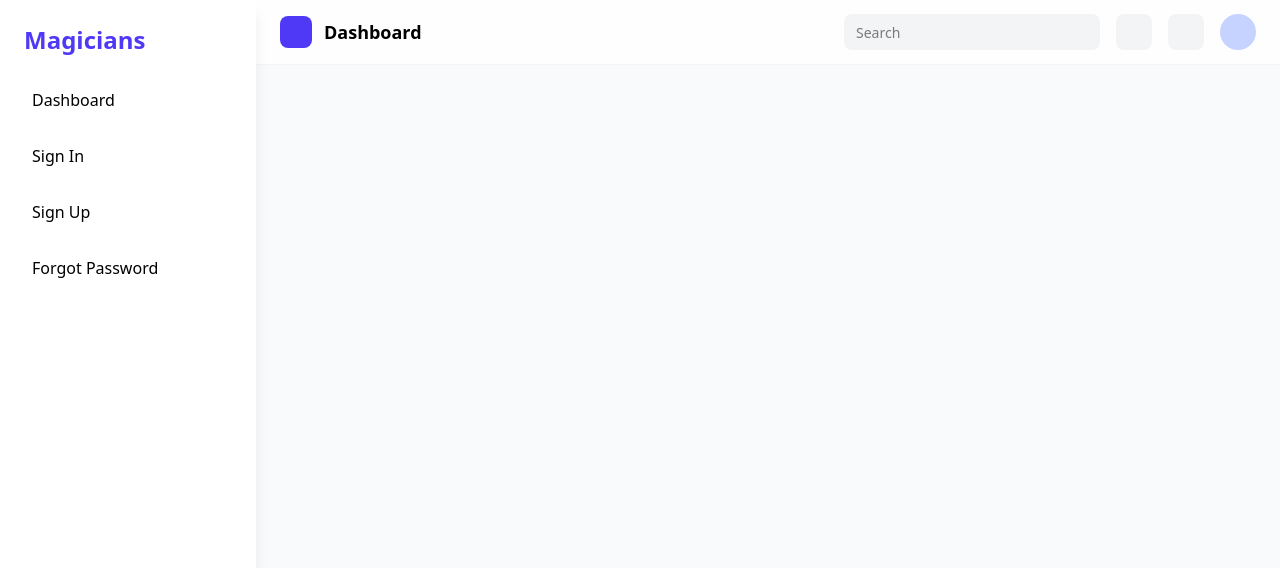
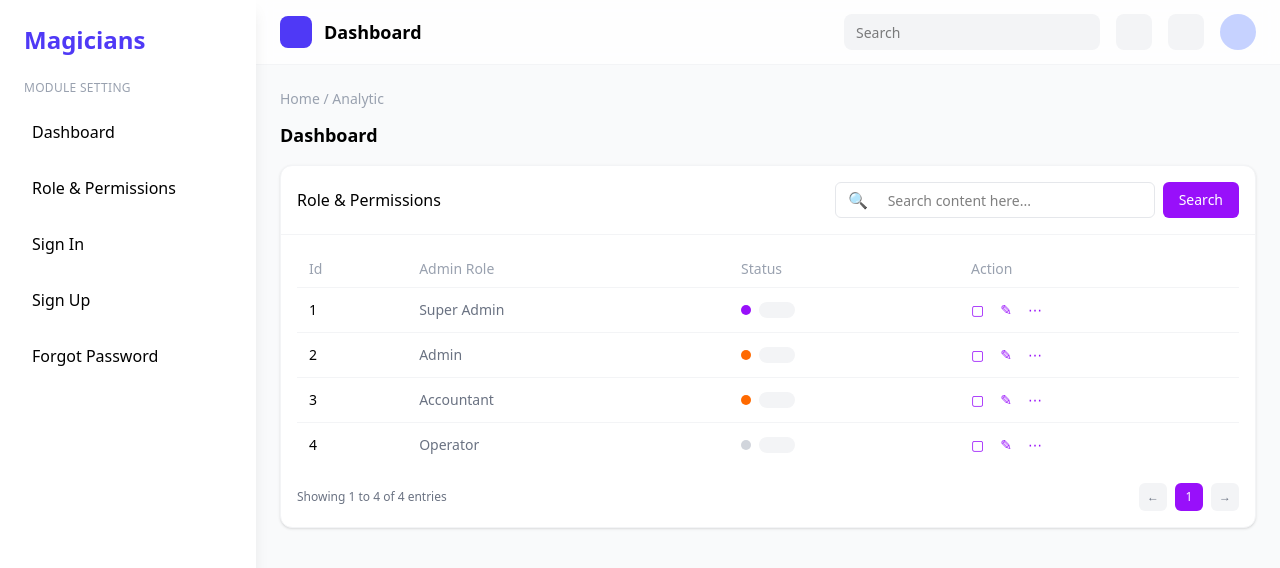
Before and after one commit to Muhammad-Munsif/users-dashboard, a React (Vite) app: page /roles in a window 1280 px wide. Shown: the top 568 px of the page. Built offline with nearby package versions, Linux system fonts and the light colour scheme.

Commit message:
To create a users dashboard in react js

```diff
--- a/src/App.jsx
+++ b/src/App.jsx
@@ -5,6 +5,7 @@ import Sidebar from "./Components/Sidebar";
 import Navbar from "./Components/Navbar";
 import SigninForm from "./Components/SigninForm";
 import SignupForm from "./Components/SignupForm";
+import RolesPermissions from "./pages/RolesPermissions";
 import ForgotPassword from "./Components/ForgotPassword";
 
 const App = () => {
@@ -19,6 +20,7 @@ const App = () => {
             <Route path="/signin" element={<SigninForm />} />
             <Route path="/signup" element={<SignupForm />} />
             <Route path="/forgot" element={<ForgotPassword />} />
+            <Route path="/roles" element={<RolesPermissions />} />
           </Routes>
         </main>
       </div>
--- a/src/Components/Sidebar.jsx
+++ b/src/Components/Sidebar.jsx
@@ -22,6 +22,7 @@ const Sidebar = () => {
         <h2 className="text-2xl font-bold mb-6 text-indigo-600">Magicians</h2>
 
         <ul className="space-y-4">
+          <li className="text-xs uppercase tracking-wide text-gray-400">Module Setting</li>
           <li>
             <Link
               to="/"
@@ -29,6 +30,15 @@ const Sidebar = () => {
               onClick={() => setOpen(false)}
             >
               Dashboard
+            </Link>
+          </li>
+          <li>
+            <Link
+              to="/roles"
+              className="block p-2 rounded hover:bg-indigo-50 transition"
+              onClick={() => setOpen(false)}
+            >
+              Role & Permissions
             </Link>
           </li>
           <li>
--- /dev/null
+++ b/src/pages/RolesPermissions.jsx
@@ -0,0 +1,84 @@
+import React from 'react'
+
+const roles = [
+  { id: 1, role: 'Super Admin', status: 'active' },
+  { id: 2, role: 'Admin', status: 'pending' },
+  { id: 3, role: 'Accountant', status: 'pending' },
+  { id: 4, role: 'Operator', status: 'inactive' },
+]
+
+const StatusDot = ({ status }) => {
+  const color = status === 'active' ? 'bg-purple-600' : status === 'pending' ? 'bg-orange-500' : 'bg-gray-300'
+  return (
+    <div className="flex items-center gap-3">
+      <span className={`relative inline-flex items-center`}>
+        <span className={`size-2.5 rounded-full ${color}`}></span>
+        <span className="ml-2 w-9 h-4 rounded-full bg-gray-100" />
+      </span>
+    </div>
+  )
+}
+
+const RolesPermissions = () => {
+  return (
+    <div className="p-4 md:p-6">
+      <div className="mb-3 text-sm text-gray-400">Home / Analytic</div>
+      <h1 className="text-lg font-semibold mb-4">Dashboard</h1>
+
+      <div className="bg-white rounded-xl border border-gray-100 shadow-sm">
+        <div className="flex items-center justify-between p-4 border-b border-gray-100">
+          <h2 className="font-medium">Role & Permissions</h2>
+          <div className="flex items-center gap-2">
+            <div className="flex items-center h-9 w-80 rounded-md border border-gray-200 overflow-hidden">
+              <span className="px-3 text-gray-400">🔍</span>
+              <input className="h-full flex-1 px-2 text-sm outline-none" placeholder="Search content here..." />
+            </div>
+            <button className="h-9 px-4 rounded-md bg-purple-600 text-white text-sm">Search</button>
+          </div>
+        </div>
+
+        <div className="p-4">
+          <div className="overflow-x-auto">
+            <table className="min-w-full text-sm">
+              <thead>
+                <tr className="text-gray-400">
+                  <th className="text-left font-medium py-2 px-3">Id</th>
+                  <th className="text-left font-medium py-2 px-3">Admin Role</th>
+                  <th className="text-left font-medium py-2 px-3">Status</th>
+                  <th className="text-left font-medium py-2 px-3">Action</th>
+                </tr>
+              </thead>
+              <tbody>
+                {roles.map((r) => (
+                  <tr key={r.id} className="border-t border-gray-100">
+                    <td className="py-3 px-3">{r.id}</td>
+                    <td className="py-3 px-3 text-gray-500">{r.role}</td>
+                    <td className="py-3 px-3"><StatusDot status={r.status} /></td>
+                    <td className="py-3 px-3">
+                      <div className="flex items-center gap-4 text-purple-600">
+                        <button title="view">▢</button>
+                        <button title="edit">✎</button>
+                        <button title="delete">⋯</button>
+                      </div>
+                    </td>
+                  </tr>
+                ))}
+              </tbody>
+            </table>
+          </div>
+
+          <div className="flex items-center justify-between mt-4 text-xs text-gray-500">
+            <div>Showing 1 to 4 of 4 entries</div>
+            <div className="flex items-center gap-2">
+              <button className="size-7 grid place-items-center rounded-md bg-gray-100">←</button>
+              <button className="size-7 grid place-items-center rounded-md bg-purple-600 text-white">1</button>
+              <button className="size-7 grid place-items-center rounded-md bg-gray-100">→</button>
+            </div>
+          </div>
+        </div>
+      </div>
+    </div>
+  )
+}
+
+export default RolesPermissions
```
